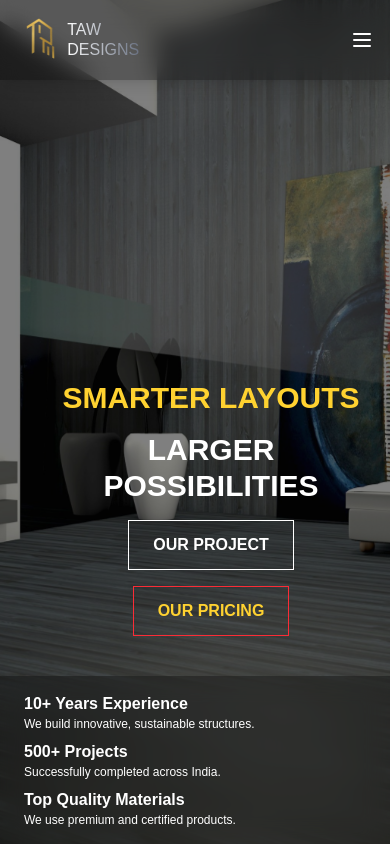
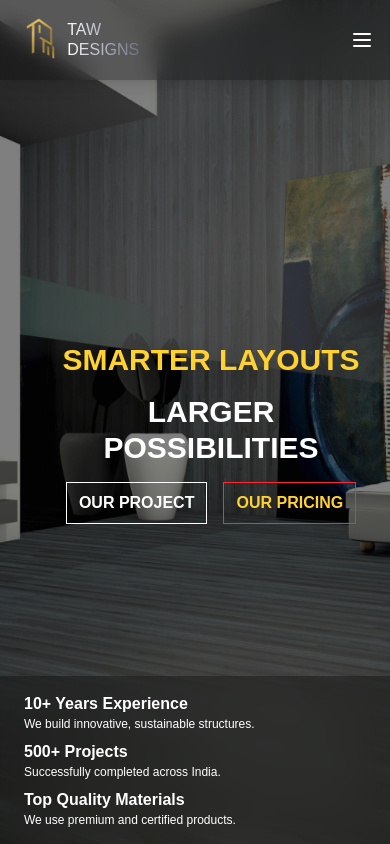
Before and after one commit to TJAKON/twsdesigns, a Next.js app: page / in a window 390 px wide. Shown: the top 844 px of the page. Built offline with nearby package versions, Linux system fonts and the light colour scheme.

Commit message:
update UI

```diff
--- a/src/components/layout/Header.jsx
+++ b/src/components/layout/Header.jsx
@@ -194,7 +194,7 @@ export default function Header() {
             </div>
           </div> */}
           <button
-            className="header__hamburger md:hidden"
+            className="header__hamburger lg:hidden"
             onClick={toggleMobileMenu}
             aria-label="Toggle menu"
           >
--- a/src/components/sections/Hero.jsx
+++ b/src/components/sections/Hero.jsx
@@ -45,7 +45,7 @@ const Hero = () => {
       <div className="absolute inset-0 bg-black/50 z-10" />
 
       {/* Main Content - Bottom Left */}
-      <div className="absolute z-20 bottom-52 left-8 text-center md:bottom-28 md:left-10 md:text-left px-4 max-w-xl space-y-4">
+      <div className="absolute z-20 bottom-80 left-8 text-center md:bottom-28 md:left-10 md:text-left px-4 max-w-xl space-y-4">
         <h2 className="text-3xl md:text-5xl font-bold text-amber-300 uppercase">
           Smarter Layouts
         </h2>
@@ -54,12 +54,12 @@ const Hero = () => {
         </h2>
         <div className="flex flex-wrap gap-4 mt-4 justify-center md:justify-start">
           <Link href="/pages/projects">
-            <button className="px-6 py-3 border border-white text-white hover:bg-white hover:text-black transition-all duration-300 font-semibold rounded-none">
+            <button className=" px-3 py-2 md:px-6 md:py-3 border border-white text-white hover:bg-white hover:text-black transition-all duration-300 font-semibold rounded-none">
               OUR PROJECT
             </button>
           </Link>
           <Link href="/pages/contact">
-            <button className="px-6 py-3 border border-red-500 text-amber-300 hover:bg-red-500 hover:text-white transition-all duration-300 font-semibold rounded-none">
+            <button className="px-3 py-2 md:px-6 md:py-3 border border-red-500 text-amber-300 hover:bg-red-500 hover:text-white transition-all duration-300 font-semibold rounded-none">
               OUR PRICING
             </button>
           </Link>
```
